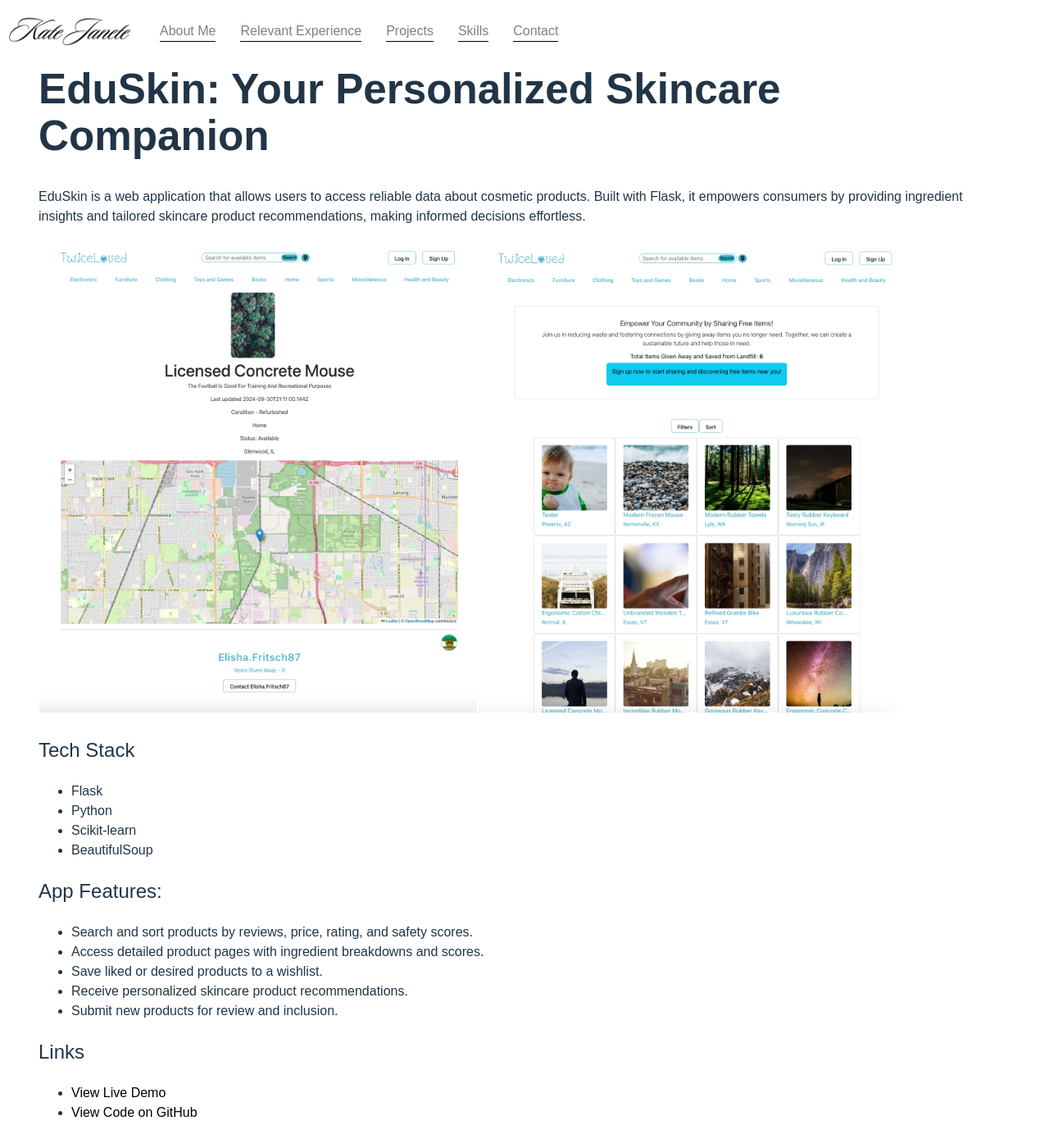
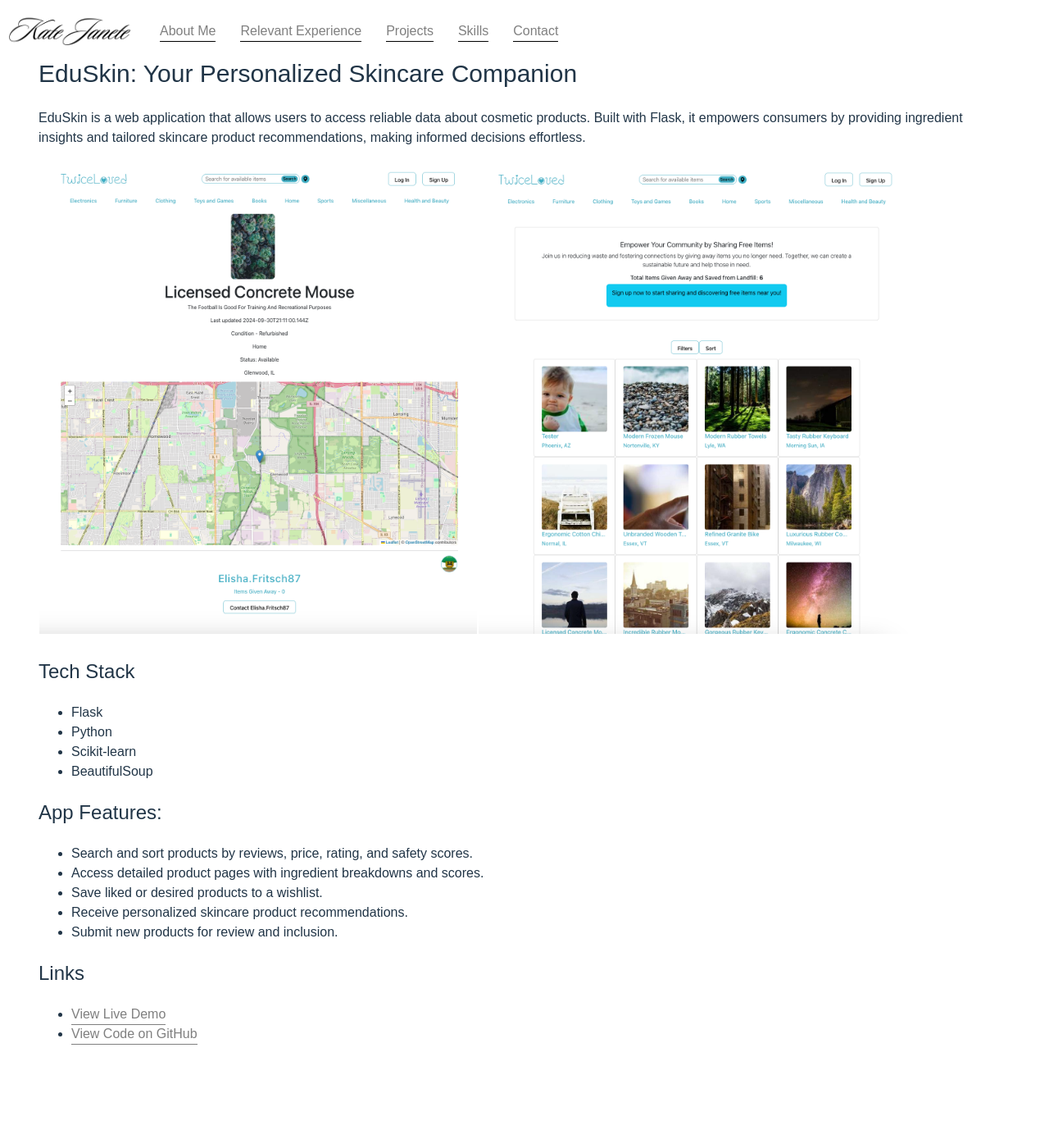
Before and after one commit to katiejnete/katejanete, a React (Vite) app: page /projects/edu-skin in a window 1280 px wide. Shown: the top 1400 px of the page at 82% size. After the commit the page ends 1336 px from the top, so only its background shows below. Built offline with nearby package versions, Linux system fonts and the light colour scheme.

Commit message:
update overall app h1, h2, a styles

```diff
--- a/src/index.css
+++ b/src/index.css
@@ -19,6 +19,33 @@ a {
   text-decoration: inherit;
 }
 
+.app-link {
+  text-decoration: none;
+  color: rgba(0, 0, 0, 0.5);
+  position: relative;
+  transition: color 0.3s ease;
+  z-index: 0;
+}
+
+.app-link::after {
+  content: "";
+  position: absolute;
+  bottom: -5px;
+  left: 0;
+  width: 100%;
+  height: 1px;
+  background-color: rgba(0, 0, 0, 0.5);
+  transition: background-color 0.3s ease;
+}
+
+.app-link:hover {
+  color: black;
+}
+
+.app-link:hover::after {
+  background-color: black;
+}
+
 body {
   margin: 15px;
   display: flex;
@@ -28,8 +55,9 @@ body {
 }
 
 h1 {
-  font-size: 3.2em;
-  line-height: 1.1;
+  font-weight: 500;
+  font-size: 30px;
+  text-align: left;
 }
 
 button {
```
